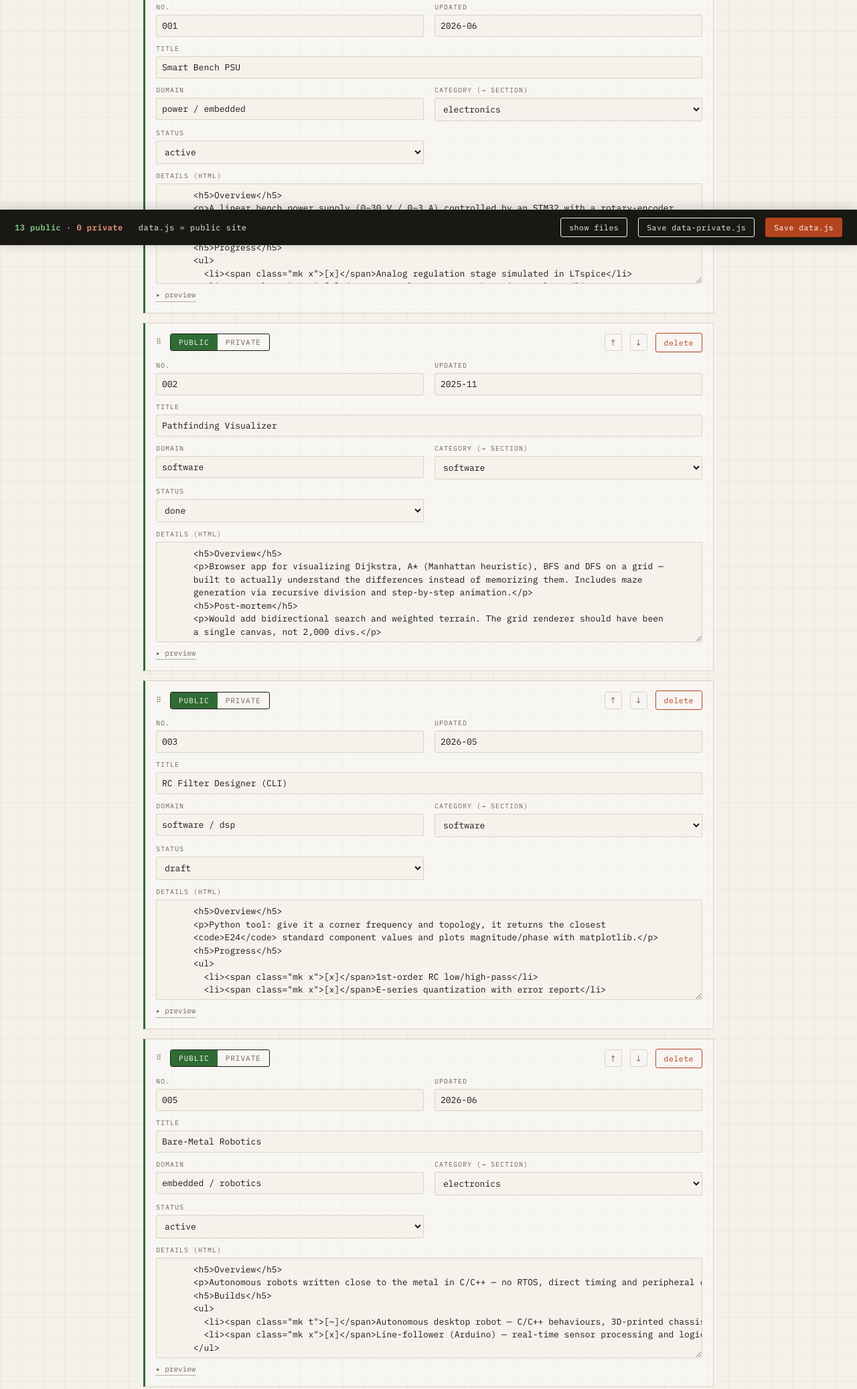
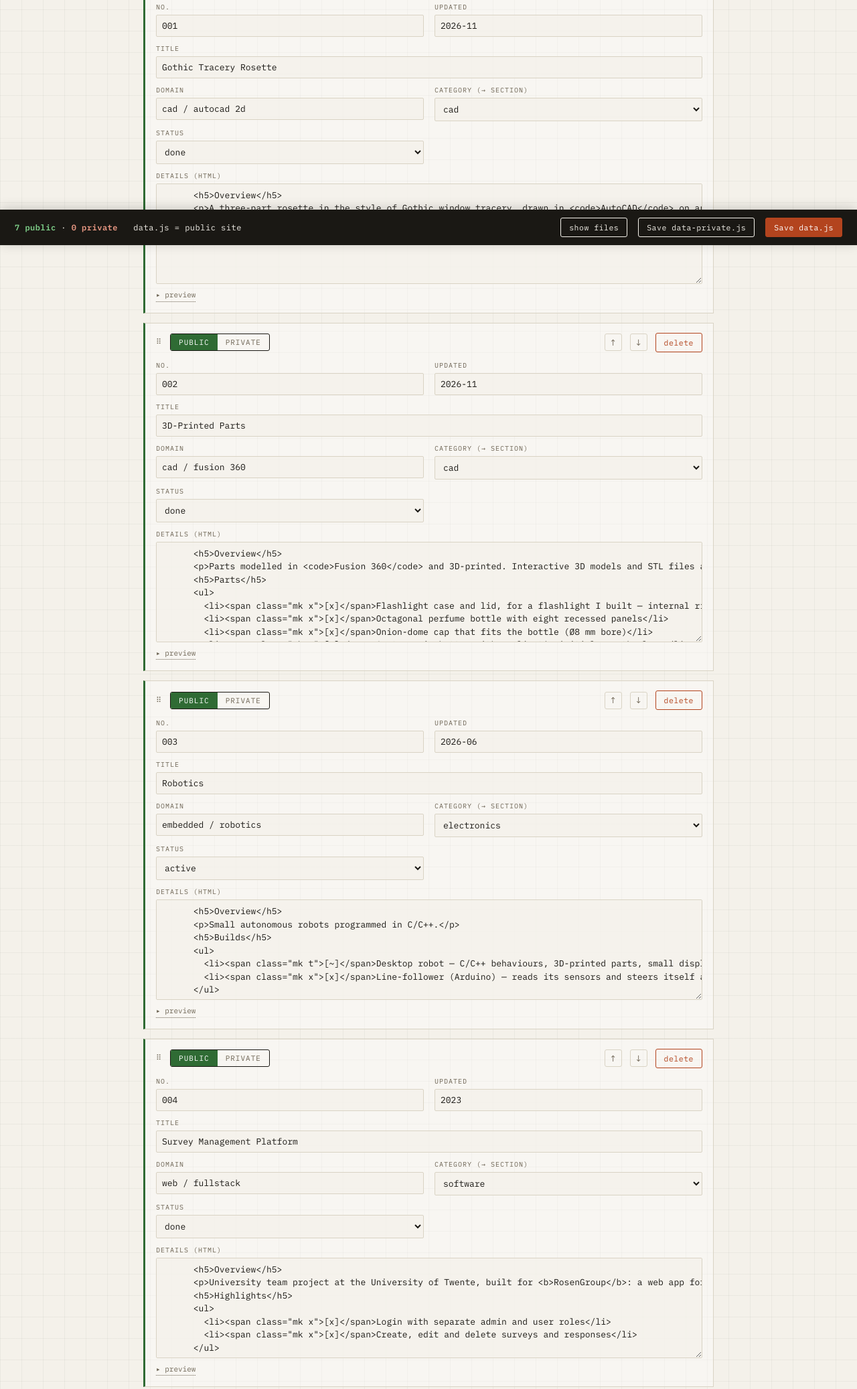
Before and after one commit to Tinuku/personal-website, a plain HTML site: page admin.html in a window 1280 px wide. Shown: the part 434-2508 px from the top of the page at 67% size. Drawn offline with Linux system fonts and the light colour scheme.

Commit message:
Add CAD section, remove unbuilt projects and IP vault, tone down claims
Co-Authored-By: Claude Opus 5.5 <noreply@anthropic.com>
Claude-Session: https://claude.ai/code/session_01GL5rMyRvv24U32vSq4eRg4

```diff
--- a/admin.html
+++ b/admin.html
@@ -177,7 +177,7 @@ textarea{min-height:150px;resize:vertical;line-height:1.5;white-space:pre}
 <main>
   <section class="sec">
     <div class="sec-h"><span class="n">2</span> Projects</div>
-    <div class="sec-note">Category routes each project to its section on the live site — electronics · software · cybersecurity. Status: active · done · draft. Details accept HTML (see preview). Markers: [x] done, [~] in progress, [ ] todo.</div>
+    <div class="sec-note">Category routes each project to its section on the live site — cad · electronics · software · cybersecurity. Status: active · done · draft. Details accept HTML (see preview). Markers: [x] done, [~] in progress, [ ] todo.</div>
     <div id="projects-list"></div>
     <button class="btn addbtn" data-add="project">+ add project</button>
   </section>
@@ -266,7 +266,7 @@ function projectCard(p){
       <div class="fld"><label>Domain</label><input class="f-domain" value="${esc(p.domain)}" placeholder="power / embedded"></div>
       <div class="fld"><label>Category (→ section)</label>
         <select class="f-category">
-          ${['electronics','software','cybersecurity'].map(s=>`<option ${(p.category||'electronics')===s?'selected':''}>${s}</option>`).join('')}
+          ${['cad','electronics','software','cybersecurity'].map(s=>`<option ${(p.category||'electronics')===s?'selected':''}>${s}</option>`).join('')}
         </select>
       </div>
       <div class="fld"><label>Status</label>
--- a/data.js
+++ b/data.js
@@ -3,19 +3,19 @@
 window.SITE_DATA = {
   "revisions": [
     [
+      "0.5",
+      "2026-11-18",
+      "Added a CAD section (AutoCAD and Fusion 360); trimmed the log to work that is finished or actually in progress."
+    ],
+    [
       "0.4",
       "2026-06-24",
-      "Split index into Electronics, Software and Cybersecurity; logged the Wawiwa security certification and new infra, web and embedded projects."
+      "Split index into Electronics, Software and Cybersecurity; logged the Wawiwa security certification."
     ],
     [
       "0.3",
       "2026-06-12",
-      "Restructured as a controlled document; IP vault expanded."
-    ],
-    [
-      "0.2",
-      "2026-04-02",
-      "Added IP vault section, IPV-001/002 validated."
+      "Restructured as a controlled document."
     ],
     [
       "0.1",
@@ -26,122 +26,67 @@ window.SITE_DATA = {
   "projects": [
     {
       "no": "001",
-      "category": "electronics",
-      "title": "Smart Bench PSU",
-      "domain": "power / embedded",
-      "status": "active",
-      "updated": "2026-06",
-      "details": "      <h5>Overview<\/h5>\n      <p>A linear bench power supply (0–30 V / 0–3 A) controlled by an STM32 with a rotary-encoder\n      and OLED interface. Setpoints via DAC; analog constant-voltage / constant-current loops do\n      the actual regulation.<\/p>\n      <h5>Progress<\/h5>\n      <ul>\n        <li><span class=\"mk x\">[x]<\/span>Analog regulation stage simulated in LTspice<\/li>\n        <li><span class=\"mk x\">[x]<\/span>Control PCB rev A schematic complete<\/li>\n        <li><span class=\"mk t\">[~]<\/span>Firmware: encoder UI + calibration routine<\/li>\n        <li><span class=\"mk\">[ ]<\/span>Enclosure and front panel<\/li>\n      <\/ul>\n      <h5>Notes<\/h5>\n      <p>Thermal design of the pass transistor stage is the hard part. Learned why\n      <code>star grounding<\/code> matters when an ADC shares a board with a power stage.<\/p>"
+      "category": "cad",
+      "title": "Gothic Tracery Rosette",
+      "domain": "cad / autocad 2d",
+      "status": "done",
+      "updated": "2026-11",
+      "details": "\n      <h5>Overview</h5>\n      <p>A three-part rosette in the style of Gothic window tracery, drawn in <code>AutoCAD</code> on an A3 sheet (Ø276 mm). Built from tangent arcs: I drew one segment, then used a polar array to repeat it three times.</p>\n      <p><a href=\"img/gothic-rosette.svg\" target=\"_blank\" rel=\"noopener\"><img src=\"img/gothic-rosette.svg\" alt=\"Gothic tracery rosette, AutoCAD drawing\" style=\"width:100%;max-width:420px;display:block;background:#fff;border:1px solid var(--faint);padding:12px;margin:6px 0\"></a></p>\n      <p>DXF download and the rest of my CAD work: <a href=\"https://tinuku.github.io/cad-portofolio/\">CAD portfolio</a>.</p>"
     },
     {
       "no": "002",
-      "category": "software",
-      "title": "Pathfinding Visualizer",
-      "domain": "software",
+      "category": "cad",
+      "title": "3D-Printed Parts",
+      "domain": "cad / fusion 360",
       "status": "done",
-      "updated": "2025-11",
-      "details": "      <h5>Overview<\/h5>\n      <p>Browser app for visualizing Dijkstra, A* (Manhattan heuristic), BFS and DFS on a grid —\n      built to actually understand the differences instead of memorizing them. Includes maze\n      generation via recursive division and step-by-step animation.<\/p>\n      <h5>Post-mortem<\/h5>\n      <p>Would add bidirectional search and weighted terrain. The grid renderer should have been\n      a single canvas, not 2,000 divs.<\/p>"
+      "updated": "2026-11",
+      "details": "\n      <h5>Overview</h5>\n      <p>Parts modelled in <code>Fusion 360</code> and 3D-printed. Interactive 3D models and STL files are on the <a href=\"https://tinuku.github.io/cad-portofolio/\">CAD portfolio</a>.</p>\n      <h5>Parts</h5>\n      <ul>\n        <li><span class=\"mk x\">[x]</span>Flashlight case and lid, for a flashlight I built — internal ribs route the wiring</li>\n        <li><span class=\"mk x\">[x]</span>Octagonal perfume bottle with eight recessed panels</li>\n        <li><span class=\"mk x\">[x]</span>Onion-dome cap that fits the bottle (Ø8 mm bore)</li>\n        <li><span class=\"mk x\">[x]</span>Custom grip button with a client's initials as the logo</li>\n      </ul>"
     },
     {
       "no": "003",
-      "category": "software",
-      "title": "RC Filter Designer (CLI)",
-      "domain": "software / dsp",
-      "status": "draft",
-      "updated": "2026-05",
-      "details": "      <h5>Overview<\/h5>\n      <p>Python tool: give it a corner frequency and topology, it returns the closest\n      <code>E24<\/code> standard component values and plots magnitude/phase with matplotlib.<\/p>\n      <h5>Progress<\/h5>\n      <ul>\n        <li><span class=\"mk x\">[x]<\/span>1st-order RC low/high-pass<\/li>\n        <li><span class=\"mk x\">[x]<\/span>E-series quantization with error report<\/li>\n        <li><span class=\"mk t\">[~]<\/span>Sallen-Key 2nd-order stages<\/li>\n      <\/ul>"
-    },
-    {
-      "no": "005",
       "category": "electronics",
-      "title": "Bare-Metal Robotics",
+      "title": "Robotics",
       "domain": "embedded / robotics",
       "status": "active",
       "updated": "2026-06",
-      "details": "\n      <h5>Overview<\/h5>\n      <p>Autonomous robots written close to the metal in C/C++ — no RTOS, direct timing and peripheral control.<\/p>\n      <h5>Builds<\/h5>\n      <ul>\n        <li><span class=\"mk t\">[~]<\/span>Autonomous desktop robot — C/C++ behaviours, 3D-printed chassis, embedded display<\/li>\n        <li><span class=\"mk x\">[x]<\/span>Line-follower (Arduino) — real-time sensor processing and logic control loops for navigation<\/li>\n      <\/ul>"
+      "details": "\n      <h5>Overview</h5>\n      <p>Small autonomous robots programmed in C/C++.</p>\n      <h5>Builds</h5>\n      <ul>\n        <li><span class=\"mk t\">[~]</span>Desktop robot — C/C++ behaviours, 3D-printed parts, small display</li>\n        <li><span class=\"mk x\">[x]</span>Line-follower (Arduino) — reads its sensors and steers itself along a line</li>\n      </ul>"
     },
     {
-      "no": "006",
-      "category": "electronics",
-      "title": "Smart Agriculture Monitor",
-      "domain": "iot / telemetry",
-      "status": "active",
-      "updated": "2026-06",
-      "details": "\n      <h5>Overview<\/h5>\n      <p>A sensor-powered environmental monitoring system for automated agriculture, built around low-power telemetry data acquisition.<\/p>\n      <h5>Progress<\/h5>\n      <ul>\n        <li><span class=\"mk t\">[~]<\/span>Sensor front-end and telemetry pipeline<\/li>\n        <li><span class=\"mk\">[ ]<\/span>Automated control loop for actuation<\/li>\n      <\/ul>"
-    },
-    {
-      "no": "007",
-      "category": "electronics",
-      "title": "GaN Half-Bridge Converter",
-      "domain": "power / gan",
-      "status": "active",
-      "updated": "2026-06",
-      "details": "\n      <h5>Overview<\/h5>\n      <p>A Gallium Nitride (<code>GaN<\/code>) half-bridge converter targeting high-frequency switching and high power efficiency.<\/p>\n      <h5>Progress<\/h5>\n      <ul>\n        <li><span class=\"mk t\">[~]<\/span>Half-bridge power stage design and assembly<\/li>\n        <li><span class=\"mk\">[ ]<\/span>High-frequency switching characterisation and efficiency sweep<\/li>\n      <\/ul>"
-    },
-    {
-      "no": "008",
+      "no": "004",
       "category": "software",
       "title": "Survey Management Platform",
       "domain": "web / fullstack",
       "status": "done",
-      "updated": "2026",
-      "details": "\n      <h5>Overview<\/h5>\n      <p>Enterprise survey-management platform built as a university project for <b>RosenGroup<\/b>, with hardened\n      Authentication &amp; Authorization (<code>AuthN/AuthZ<\/code>) pipelines.<\/p>\n      <h5>Highlights<\/h5>\n      <ul>\n        <li><span class=\"mk x\">[x]<\/span>Secure admin / user CRUD operations<\/li>\n        <li><span class=\"mk x\">[x]<\/span>Strict database schemas enforcing data integrity<\/li>\n      <\/ul>"
+      "updated": "2023",
+      "details": "\n      <h5>Overview</h5>\n      <p>University team project at the University of Twente, built for <b>RosenGroup</b>: a web app for creating and managing surveys.</p>\n      <h5>Highlights</h5>\n      <ul>\n        <li><span class=\"mk x\">[x]</span>Login with separate admin and user roles</li>\n        <li><span class=\"mk x\">[x]</span>Create, edit and delete surveys and responses</li>\n      </ul>"
     },
     {
-      "no": "009",
+      "no": "005",
       "category": "cybersecurity",
       "title": "Cybersecurity Certification",
       "domain": "blue team / training",
       "status": "done",
       "updated": "2026-06",
-      "details": "\n      <h5>Credential<\/h5>\n      <p>Cybersecurity Certification — <b>Wawiwa Tech Training / NewTech Academy<\/b>, June 2026. Scored\n      <b>9.55 / 10<\/b> on the comprehensive technical exam and final capstone presentation.<\/p>\n      <h5>Coverage<\/h5>\n      <ul>\n        <li><span class=\"mk x\">[x]<\/span>Vulnerability assessment, network traffic analysis and incident response in simulated enterprise environments<\/li>\n        <li><span class=\"mk x\">[x]<\/span>SIEM dashboard configuration and monitoring for threat hunting and log analysis<\/li>\n        <li><span class=\"mk x\">[x]<\/span>Hardening applied to self-hosted Linux, containerized deployments and bare-metal hypervisors<\/li>\n      <\/ul>"
+      "details": "\n      <h5>Credential</h5>\n      <p>Cybersecurity Certification — <b>Wawiwa Tech Training / NewTech Academy</b>, June 2026. Final grade\n      <b>9.55 / 10</b> on the technical exam and capstone presentation.</p>\n      <h5>Course labs (simulated company networks)</h5>\n      <ul>\n        <li><span class=\"mk x\">[x]</span>Vulnerability assessment and network traffic analysis</li>\n        <li><span class=\"mk x\">[x]</span>Incident response procedures</li>\n        <li><span class=\"mk x\">[x]</span>SIEM dashboards for log analysis and threat hunting</li>\n        <li><span class=\"mk x\">[x]</span>Hardening Linux systems and containers</li>\n      </ul>"
     },
     {
-      "no": "010",
+      "no": "006",
       "category": "cybersecurity",
-      "title": "Virtualization & Container Security",
-      "domain": "infra / hardening",
+      "title": "Homelab",
+      "domain": "infra / linux",
       "status": "active",
       "updated": "2026-06",
-      "details": "\n      <h5>Overview<\/h5>\n      <p>A security-focused homelab: a 3-node bare-metal hypervisor cluster on <code>Proxmox VE<\/code>\n      (Lenovo LOQ 15APH8 plus secondary hardware) running isolated environments.<\/p>\n      <h5>Work<\/h5>\n      <ul>\n        <li><span class=\"mk x\">[x]<\/span>Secure Linux server administration (Debian, Arch, Ubuntu) — permissions, filesystem layout, firewall rules<\/li>\n        <li><span class=\"mk t\">[~]<\/span>Containerized microservices on Docker and Kubernetes (<code>K3s<\/code>) with network isolation<\/li>\n      <\/ul>"
+      "details": "\n      <h5>Overview</h5>\n      <p>I run <code>Proxmox VE</code> on my own hardware to host Linux virtual machines and <code>Docker</code> containers, and use it to practise what the course taught.</p>\n      <h5>Work</h5>\n      <ul>\n        <li><span class=\"mk x\">[x]</span>Linux VMs (Debian, Ubuntu, Arch) — users, permissions, firewall rules</li>\n        <li><span class=\"mk t\">[~]</span>Hardening the services I run</li>\n      </ul>"
     },
     {
-      "no": "011",
+      "no": "007",
       "category": "cybersecurity",
-      "title": "RFID Keycard — RBAC Simulation",
-      "domain": "appsec / rbac",
+      "title": "RFID Keycard Access Simulation",
+      "domain": "appsec / access control",
       "status": "done",
       "updated": "2026",
-      "details": "\n      <h5>Overview<\/h5>\n      <p>A security simulation application (\"RFID Keycard\") enforcing multi-tier Role-Based Access Control\n      (<code>RBAC<\/code>).<\/p>\n      <h5>Clearance tiers<\/h5>\n      <ul>\n        <li><span class=\"mk x\">[x]<\/span>Staff · Attendee · Admin clearance levels<\/li>\n        <li><span class=\"mk x\">[x]<\/span>Access decisions gated strictly by role<\/li>\n      <\/ul>"
+      "details": "\n      <h5>Overview</h5>\n      <p>An app that grants or denies access by role, simulating an RFID keycard system.</p>\n      <h5>Clearance levels</h5>\n      <ul>\n        <li><span class=\"mk x\">[x]</span>Staff · Attendee · Admin</li>\n        <li><span class=\"mk x\">[x]</span>Every access decision checked against the card's role</li>\n      </ul>"
     }
   ],
-  "vault": [
-    {
-      "no": "IPV-001",
-      "title": "Buck converter 5 V / 2 A",
-      "rev": "B",
-      "validated": "2026-03",
-      "status": "done",
-      "statusLabel": "TESTED",
-      "details": "      <h5>Specification<\/h5>\n      <ul>\n        <li><span class=\"mk\">·<\/span>Input 7–24 V → output 5 V @ 2 A, synchronous<\/li>\n        <li><span class=\"mk\">·<\/span>Efficiency 92 % at full load, 24 V in<\/li>\n        <li><span class=\"mk\">·<\/span>Ripple &lt; 30 mVpp<\/li>\n      <\/ul>\n      <h5>Validation<\/h5>\n      <p>Load-step tested 0.2 A → 2 A; thermal-imaged at full load for one hour. Rev B fixed\n      feedback-trace noise found in rev A — the hot loop was fine, the sense line wasn't.<\/p>"
-    },
-    {
-      "no": "IPV-002",
-      "title": "Precision high-side current sense",
-      "rev": "A",
-      "validated": "2026-01",
-      "status": "done",
-      "statusLabel": "TESTED",
-      "details": "      <h5>Specification<\/h5>\n      <ul>\n        <li><span class=\"mk\">·<\/span>0–3 A high-side, 10 mΩ shunt, amplified to 0–3.0 V<\/li>\n        <li><span class=\"mk\">·<\/span>±1 % accuracy after single-point calibration<\/li>\n        <li><span class=\"mk\">·<\/span>RC-filtered, ADC-ready output<\/li>\n      <\/ul>\n      <h5>Notes<\/h5>\n      <p>Kelvin connection on the shunt is mandatory — the first breadboard version taught me\n      that the hard way. Currently used inside project 001.<\/p>"
-    },
-    {
-      "no": "IPV-003",
-      "title": "USB-C 5 V power input front-end",
-      "rev": "A (draft)",
-      "validated": "—",
-      "status": "draft",
-      "statusLabel": "IN DESIGN",
-      "details": "      <h5>Goal<\/h5>\n      <p>A drop-in schematic and layout snippet so every future board gets robust USB-C power\n      without re-deriving it: correct 5.1 kΩ CC pull-downs, TVS array, polyfuse,\n      reverse-polarity guard.<\/p>\n      <h5>Progress<\/h5>\n      <ul>\n        <li><span class=\"mk x\">[x]<\/span>Schematic complete<\/li>\n        <li><span class=\"mk t\">[~]<\/span>Layout snippet + DRC<\/li>\n        <li><span class=\"mk\">[ ]<\/span>Bench validation board<\/li>\n      <\/ul>"
-    }
-  ]
+  "vault": []
 };
```
Also changed, not shown: index.html (+32 -44 lines), img/gothic-rosette.svg (added).
